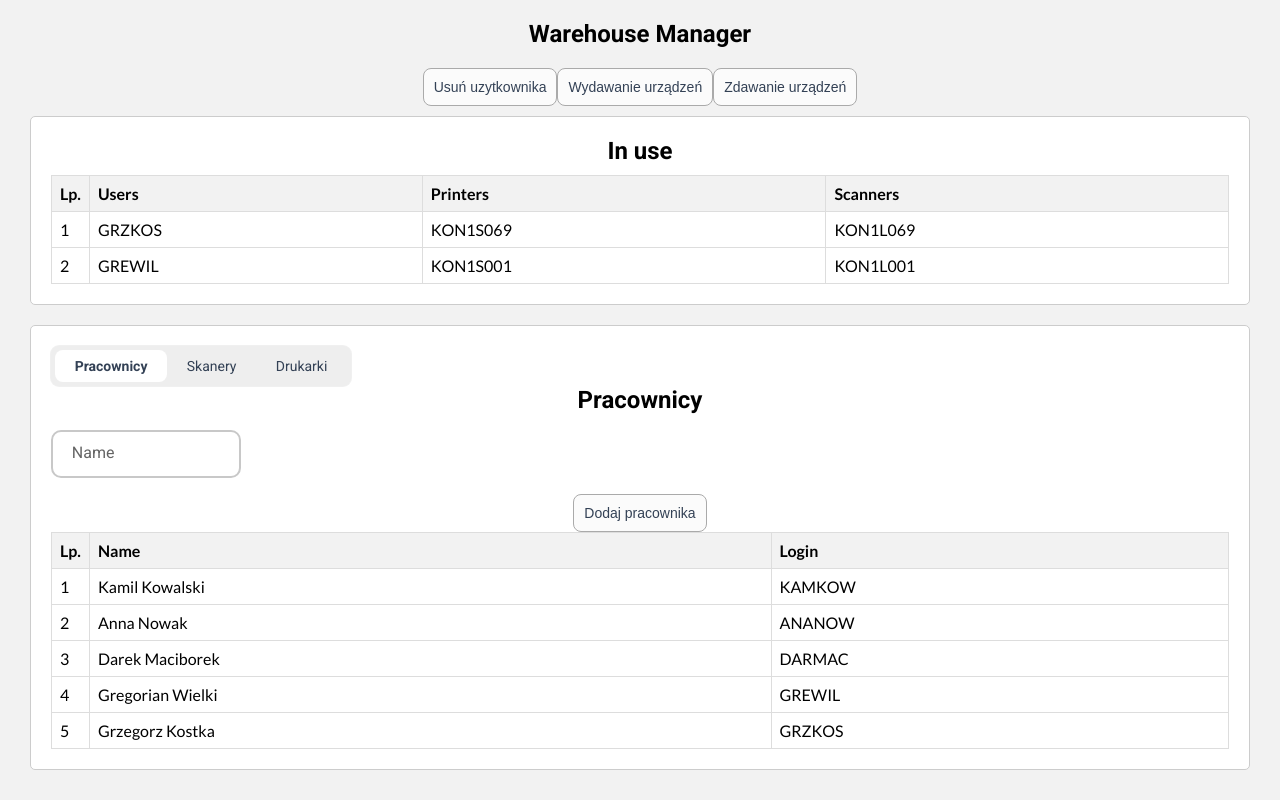
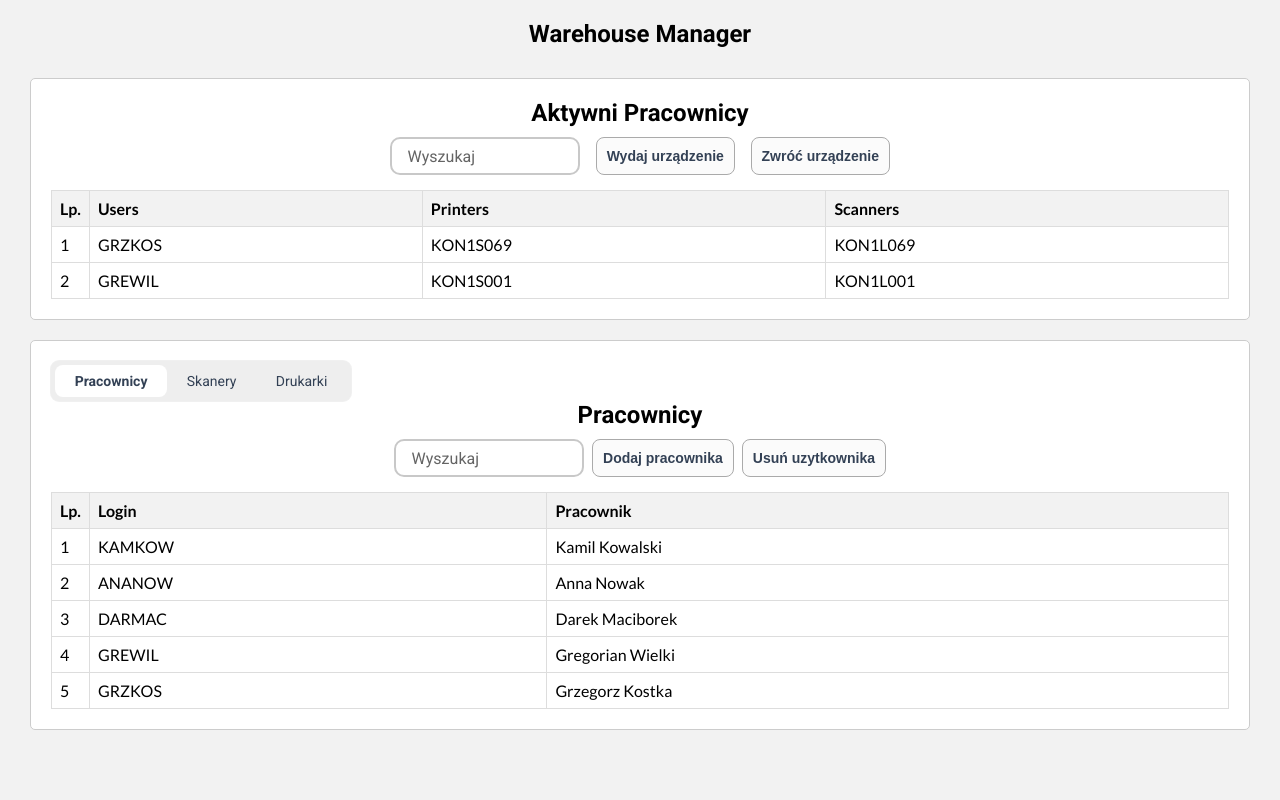
Before and after one commit to ErykFryderyk/equipment-management, a Vue app: page / in a window 1280 px wide. Built offline with nearby package versions, Linux system fonts and the light colour scheme.

Commit message:
styled elements

```diff
--- a/src/App.vue
+++ b/src/App.vue
@@ -11,13 +11,22 @@
       @returnDevices="returnDevices"
     />
     <h1>Warehouse Manager</h1>
-    <button @click="toggleModal('RemoveUser')">Usuń uzytkownika</button>
+    <!-- <div class="buttons-box">
       <button @click="toggleModal('AssignDevice')">Wydawanie urządzeń</button>
       <button @click="toggleModal('ReturnDevice')">Zdawanie urządzeń</button>
+    </div> -->
       <div class="main-list">
       <div class="lists">
         <!-- LISTA Z UŻYTKOWIKAMI KTÓRZY MAJĄ JUZ PRZYSPISANE URZĄDZENIA -->
-        <h2>In use</h2>
+        <h2>Aktywni Pracownicy</h2>
+        <div class="buttons-box">
+          <div class="search">
+              <input type="text" id="search" required="" autocomplete="off">
+              <label for="search">Wyszukaj</label>
+          </div>
+          <button @click="toggleModal('AssignDevice')">Wydaj urządzenie</button>
+          <button @click="toggleModal('ReturnDevice')">Zwróć urządzenie</button>
+        </div>
         <div>
           <table>
             <thead>
@@ -62,24 +71,27 @@
 
         <div v-if="activeTab === 'users'">
           <h2>Pracownicy</h2>
+          <div class="search-container long-container">
             <div class="search">
-            <input type="text" required="" autocomplete="off">
-            <label for="name">Name</label>
+              <input type="text" id="search" required="" autocomplete="off">
+              <label for="search">Wyszukaj</label>
             </div>
             <button @click="toggleModal('AddNewUser')">Dodaj pracownika</button>
+            <button @click="toggleModal('RemoveUser')">Usuń uzytkownika</button>
+          </div>
           <table>
             <thead>
               <tr>
                 <th style="width:20px">Lp.</th>
-                <th>Name</th>
                 <th>Login</th>
+                <th>Pracownik</th>
               </tr>
             </thead>
             <tbody>
               <tr v-for="(user, index) in users" :key="index">
                 <td>{{ index + 1 }}</td>
+                <td>{{ user.login }}</td>
                 <td>{{ user.name }}</td>
-                <td>{{ user.login }}</td>
               </tr>
             </tbody>
           </table>
@@ -87,11 +99,13 @@
 
         <div v-if="activeTab === 'scanners'">
           <h2>Skanery</h2>
+          <div class="search-container">
             <div class="search">
               <input type="text" required="" autocomplete="off">
-            <label for="name">Name</label>
+              <label for="name">Wyszukaj</label>
             </div>
             <button @click="toggleModal('AddNewScanner')">Dodaj skaner</button>
+          </div>
           <table>
             <thead>
               <tr>
@@ -113,7 +127,7 @@
                 <td>{{ scanner.date }}</td>
                 <td>{{ scanner.isInUse ? "Tak" : "Nie" }}</td>
                 <td>
-                  <button @click="deleteScanner(scanner.scannerID)">Delete</button>
+                  <button class="small-btn" @click="deleteScanner(scanner.scannerID)">Delete</button>
                 </td>
               </tr>
             </tbody>
@@ -122,11 +136,13 @@
 
         <div v-if="activeTab === 'printers'">
           <h2>Drukarki</h2>
+          <div class="search-container">
             <div class="search">
               <input type="text" required="" autocomplete="off">
-            <label for="name">Name</label>
+              <label for="name">Wyszukaj</label>
             </div>
             <button @click="toggleModal('AddNewPrinter')">Dodaj drukarkę</button>
+          </div>
           <table>
             <thead>
               <tr>
@@ -148,7 +164,7 @@
                 <td>{{ printer.date }}</td>
                 <td>{{ printer.isInUse ? "Tak" : "Nie" }}</td>
                 <td>
-                  <button @click="deletePrinter(printer.printerID)">Delete</button>
+                  <button class="small-btn" @click="deletePrinter(printer.printerID)">Delete</button>
                 </td>
               </tr>
             </tbody>
@@ -511,6 +527,12 @@ body{
   display: flex;
 }
 
+.buttons-box{
+  width: 500px;
+  margin: 0 auto 15px auto;
+  display: flex;
+  justify-content: space-between;
+}
 button {
   cursor: pointer;
   border-radius: 0.5rem;
@@ -520,6 +542,11 @@ button {
   color: rgba(51, 65, 85, 1);
   padding: 10px;
   font-size: 14px;
+  font-weight: 600;
+}
+.small-btn{
+  padding: 1px 6px;
+  font-size: 13px;
 }
 
 input {
@@ -567,6 +594,17 @@ th {
 .app-container {
   text-align: center;
   padding: 20px;
+}
+.search-container{
+  width: 340px;
+  margin: 0 auto 15px auto;
+  display: flex;
+  align-items: center;
+  justify-content: space-around;
+}
+
+.long-container{
+  width: 500px;
 }
 
 h1 {
@@ -639,14 +677,13 @@ li {
 
 // SEARCH INPUT
 .search {
-  margin: 1em 0 1em 0;
   max-width: 190px;
   position: relative;
 }
 
 .search input {
   font-size: 100%;
-  padding: 0.8em;
+  padding: 0.5em;
   outline: none;
   border: 2px solid rgb(200, 200, 200);
   background-color: transparent;
@@ -658,7 +695,7 @@ li {
   font-size: 100%;
   position: absolute;
   left: 0;
-  padding: 0.8em;
+  padding: 0.6em;
   margin-left: 0.5em;
   pointer-events: none;
   transition: all 0.3s ease;
@@ -666,9 +703,9 @@ li {
 }
 
 .search :is(input:focus, input:valid)~label {
-  transform: translateY(-50%) scale(.9);
+  transform: translateY(-60%) scale(.9);
   margin: 0em;
-  margin-left: 1.3em;
+  margin-left: 0.8em;
   padding: 0.4em;
   background-color: #fff;
 }
```
Lines whose indentation alone changed are shown as unchanged.
